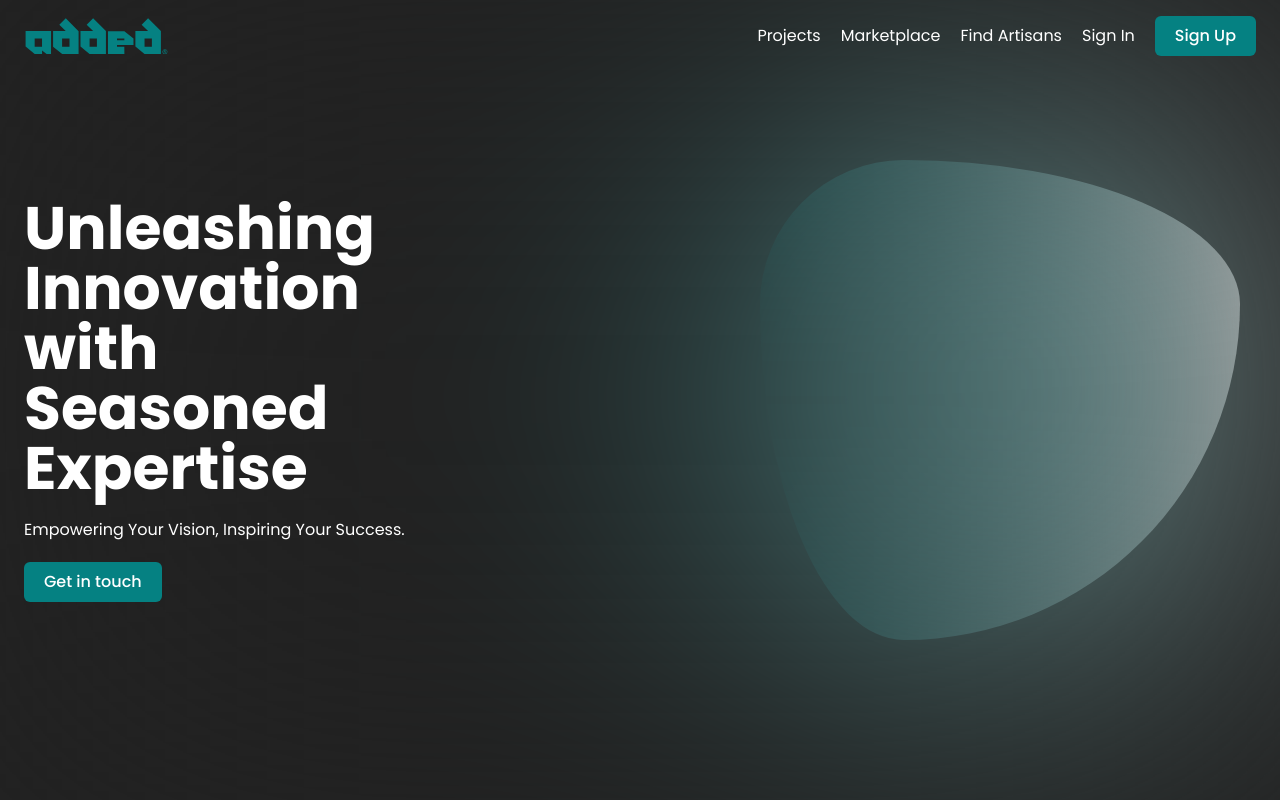
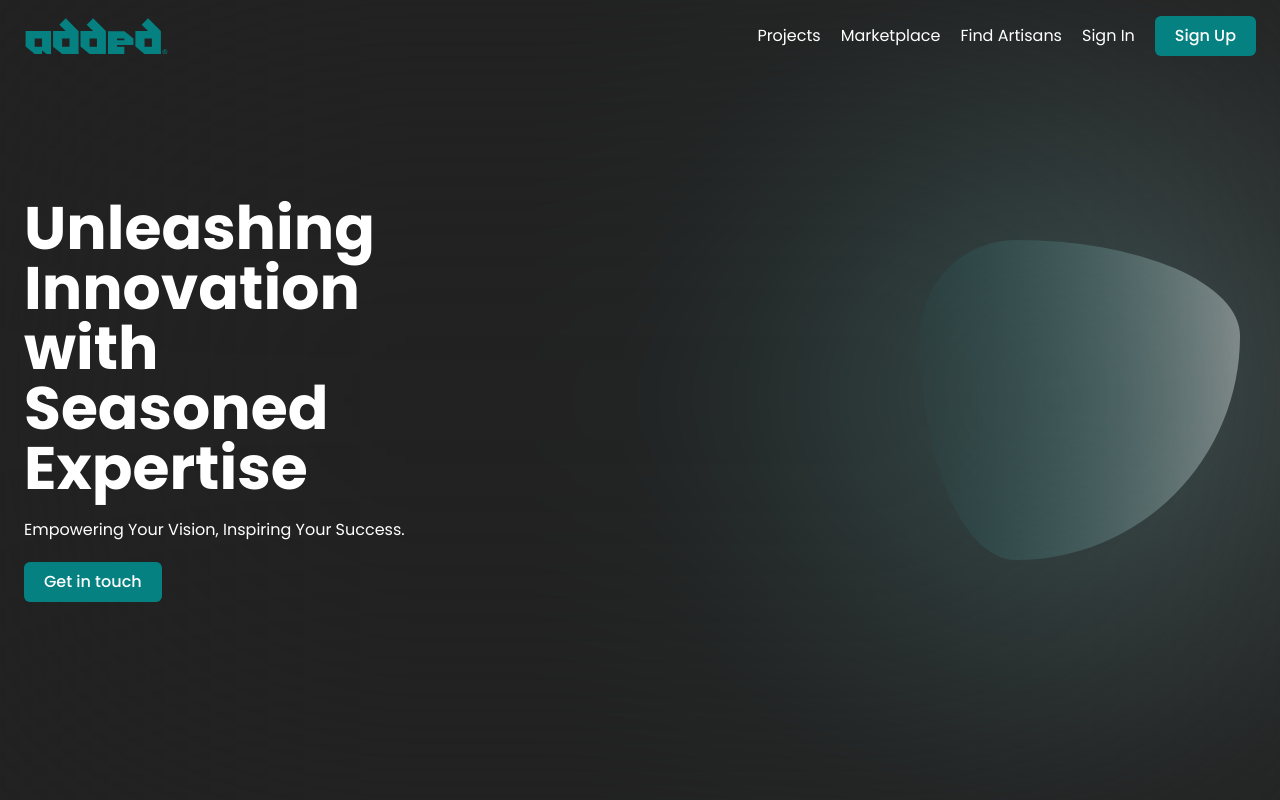
Before and after one commit to Qaudri/added-frontend, a Nuxt app: page / in a window 1280 px wide. Built offline with nearby package versions, Linux system fonts and the light colour scheme.

Commit message:
refactor: minor updates issued

```diff
--- a/pages/index.vue
+++ b/pages/index.vue
@@ -2,7 +2,7 @@
   <div>
     <header class="bg-accent md:h-screen h-screen-75 relative">
       <div class="h-full w-full relative flex items-center justify-end overflow-x-hidden">
-        <div id="blob" class="mr-10 absolute h-3/5"></div>
+        <div id="blob" class="mr-10 absolute h-2/5"></div>
         <div id="blur"></div>
       </div>
 
@@ -34,6 +34,7 @@ export default {
   background: linear-gradient(to right, #058182, white);
   animation: rotate 5s infinite linear;
   opacity: 0.8;
+  position: absolute;
 }
 
 @keyframes rotate {
```
